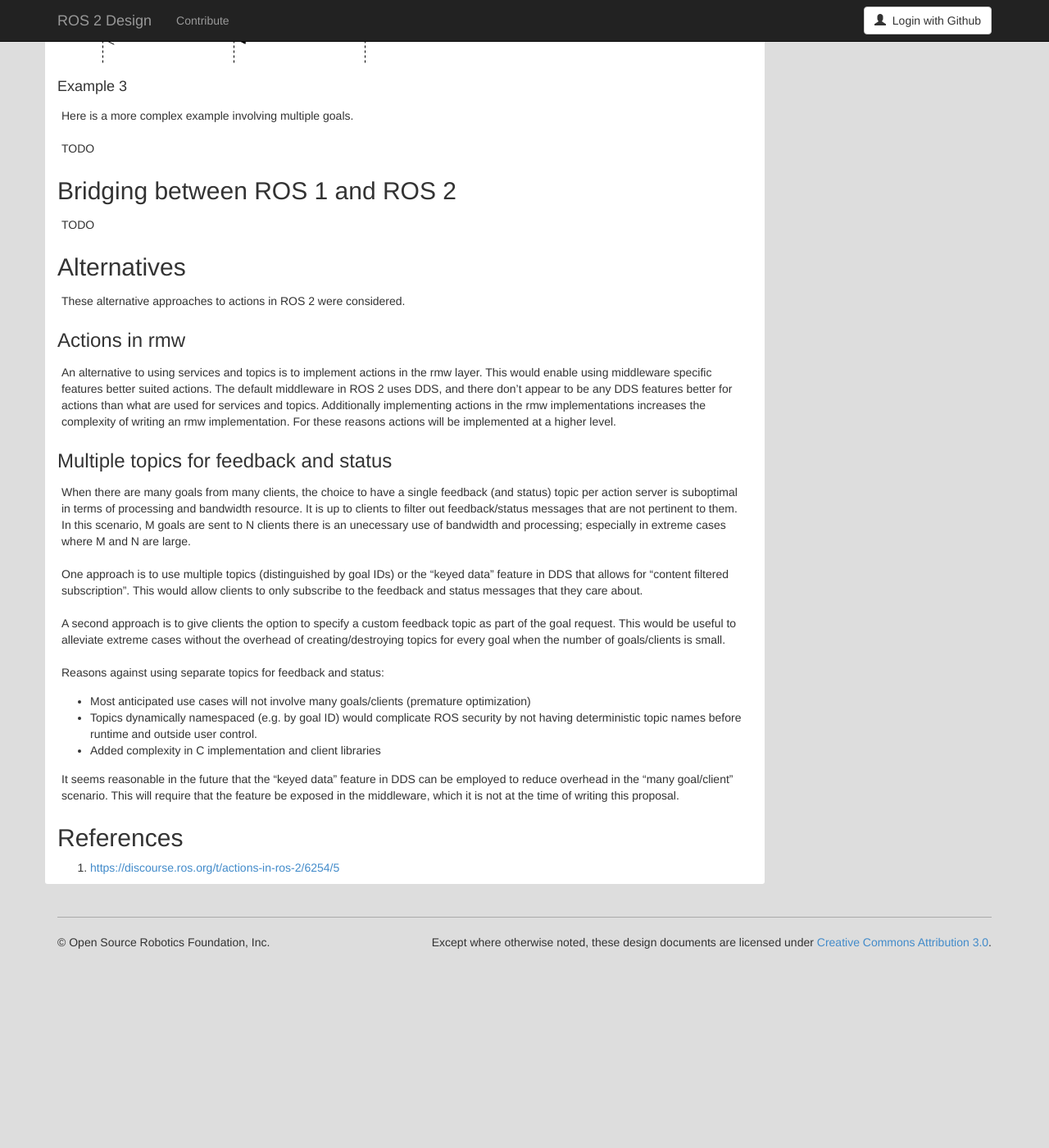
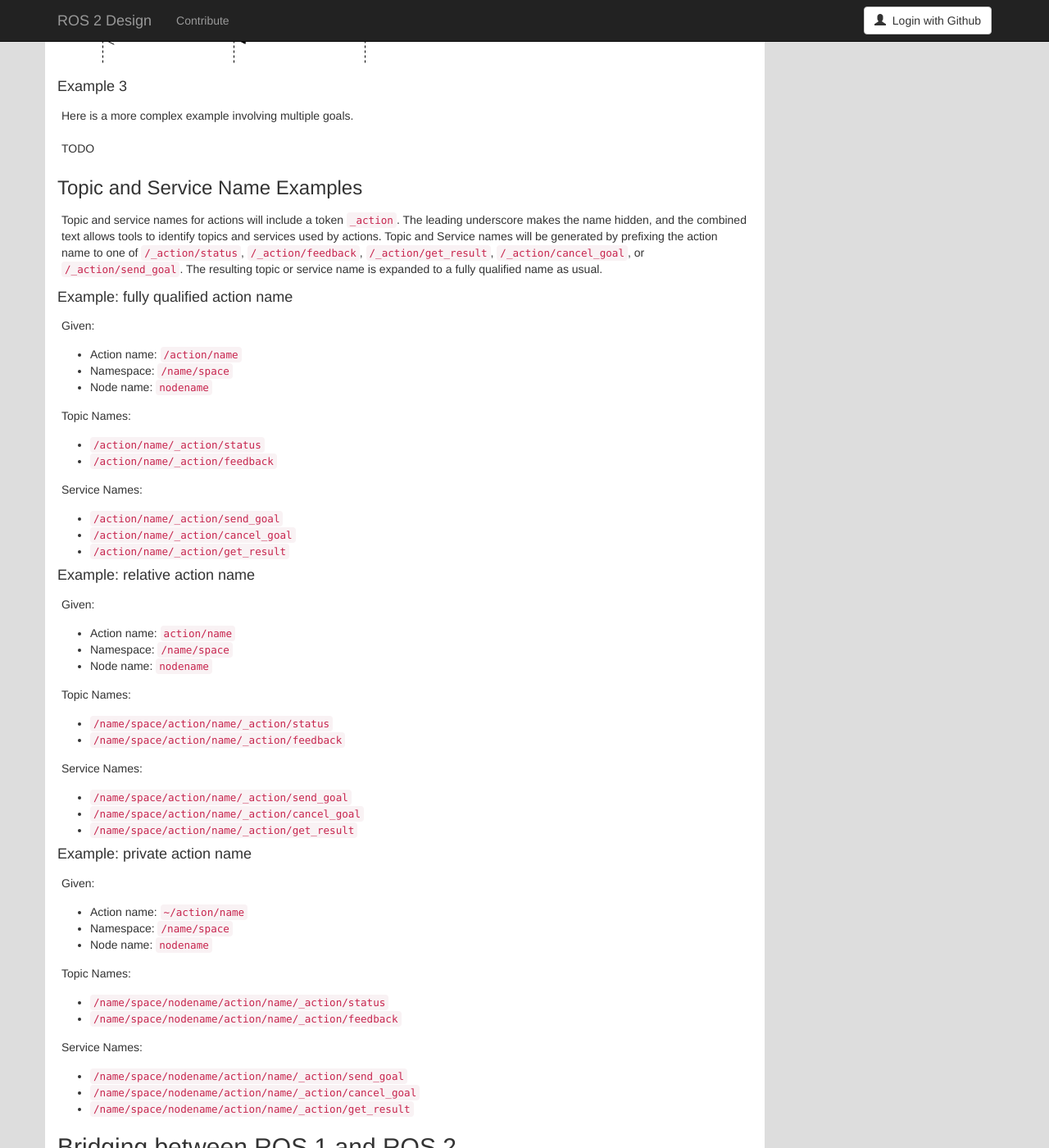
Before and after one commit to ros2/design, a Jekyll site: the page built from articles/actions.md, in a window 1280 px wide and 1400 px high, scrolled down 7053 px. Shown: the whole window at 82% size. Built offline with Jekyll 4.4.1, drawn with Linux system fonts in a browser that asks for light colours; nearby versions of some CDN libraries; before the commit the page ends 8222 px from its top, so only the background shows below that.

Commit message:
Add topic and service name generation

```diff
--- a/articles/actions.md
+++ b/articles/actions.md
@@ -328,6 +328,64 @@
 
 TODO
 
+### Topic and Service Name Examples
+
+Topic and service names for actions will include a token `_action`.
+The leading underscore makes the name hidden, and the combined text allows tools to identify topics and services used by actions.
+Topic and Service names will be generated by prefixing the action name to one of `/_action/status`, `/_action/feedback`, `/_action/get_result`, `/_action/cancel_goal`, or `/_action/send_goal`.
+The resulting topic or service name is expanded to a fully qualified name as usual.
+
+#### Example: fully qualified action name
+Given:
+* Action name: `/action/name`
+* Namespace: `/name/space`
+* Node name: `nodename`
+
+Topic Names:
+
+* `/action/name/_action/status`
+* `/action/name/_action/feedback`
+
+Service Names:
+
+* `/action/name/_action/send_goal`
+* `/action/name/_action/cancel_goal`
+* `/action/name/_action/get_result`
+
+#### Example: relative action name
+Given:
+* Action name: `action/name`
+* Namespace: `/name/space`
+* Node name: `nodename`
+
+Topic Names:
+
+* `/name/space/action/name/_action/status`
+* `/name/space/action/name/_action/feedback`
+
+Service Names:
+
+* `/name/space/action/name/_action/send_goal`
+* `/name/space/action/name/_action/cancel_goal`
+* `/name/space/action/name/_action/get_result`
+
+#### Example: private action name
+Given:
+* Action name: `~/action/name`
+* Namespace: `/name/space`
+* Node name: `nodename`
+
+Topic Names:
+
+* `/name/space/nodename/action/name/_action/status`
+* `/name/space/nodename/action/name/_action/feedback`
+
+Service Names:
+
+* `/name/space/nodename/action/name/_action/send_goal`
+* `/name/space/nodename/action/name/_action/cancel_goal`
+* `/name/space/nodename/action/name/_action/get_result`
+
 ## Bridging between ROS 1 and ROS 2
 
 TODO
```
